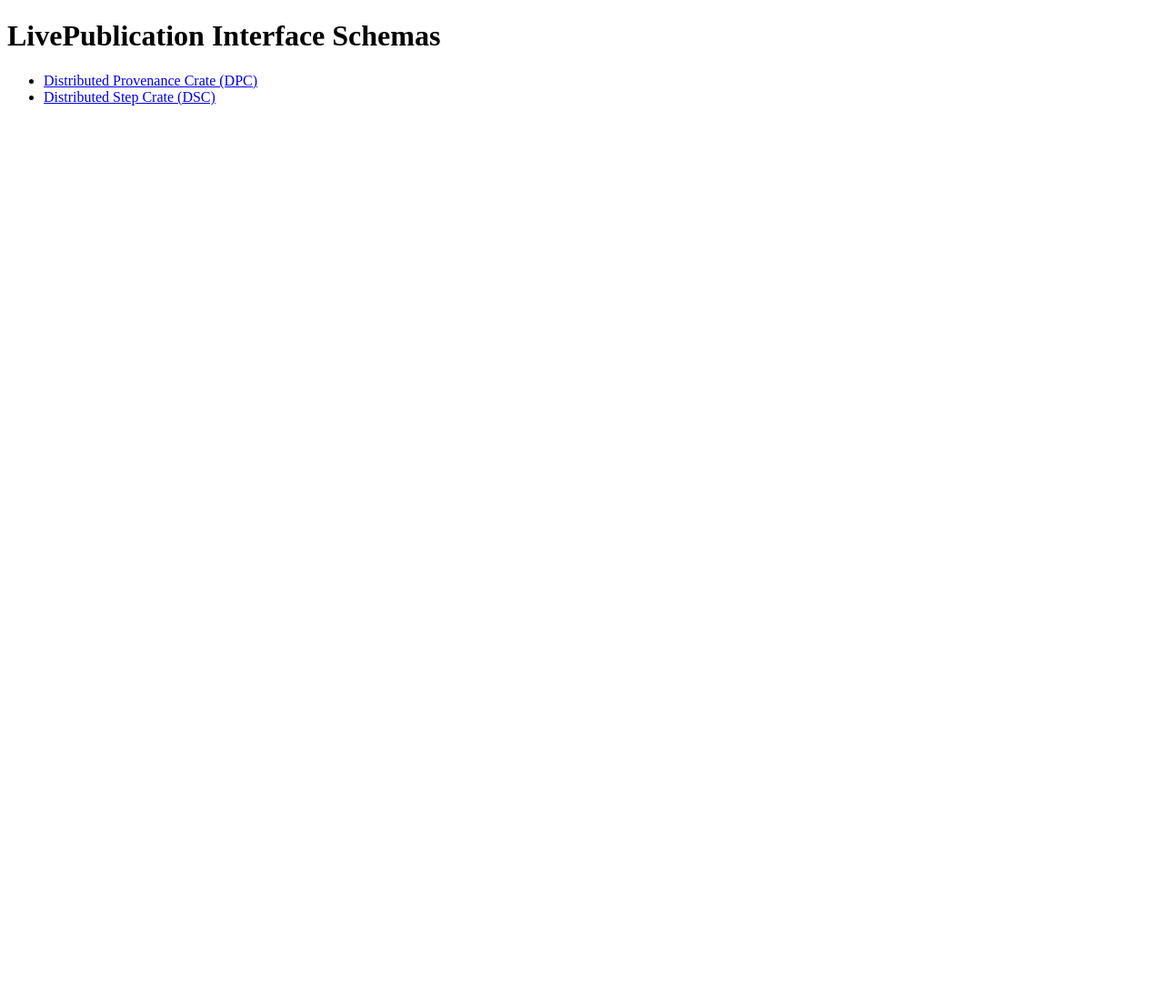
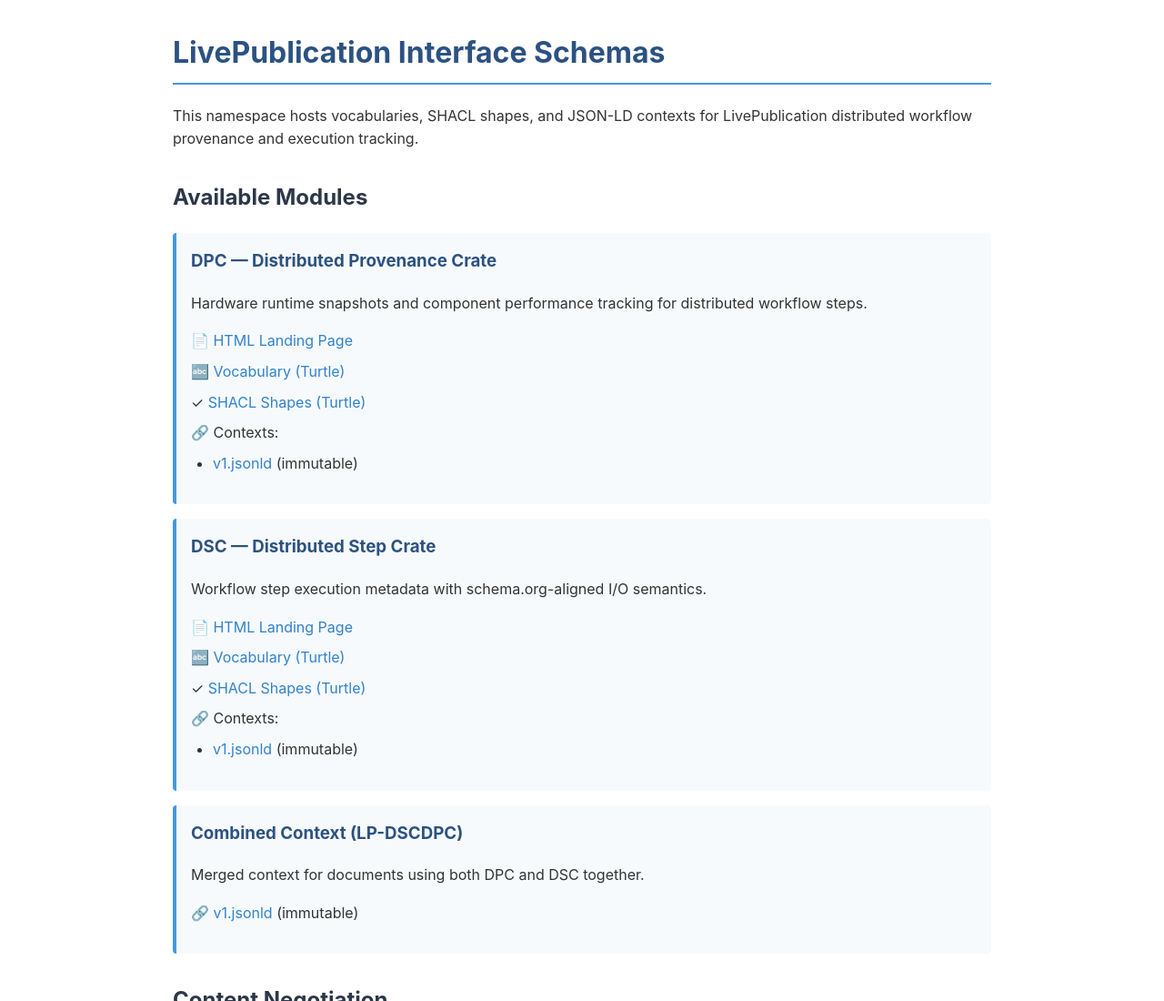
Before and after one commit to GusEllerm/livepub-interface-schemas, a plain HTML site: page interface-schemas/index.html in a window 1280 px wide. Shown: the top 1100 px of the page at 91% size. Before the commit the page ends 800 px from the top, so only its background shows below. Drawn offline with Linux system fonts and the light colour scheme.

Commit message:
docs: add public catalog and publishing guide
- Create comprehensive interface-schemas/index.html catalog
  * Lists all modules: DPC, DSC, LP-DSCDPC combined
  * Links to HTML landing pages, vocabularies, shapes, contexts
  * Documents content negotiation support
  * Styled with CSS for readability

- Add PUBLISHING.md with versioning and deployment guide
  * URL structure and patterns documented
  * Immutable context versioning policy
  * Module addition checklist
  * Content negotiation requirements
  * Production deployment configuration examples
  * w3id integration documented

Resolves: Public-facing documentation for interface-schemas modules

```diff
--- a/interface-schemas/index.html
+++ b/interface-schemas/index.html
@@ -1,8 +1,118 @@
 <!doctype html>
-<meta charset="utf-8">
-<title>LivePublication Interface Schemas</title>
-<h1>LivePublication Interface Schemas</h1>
-<ul>
-  <li><a href="/interface-schemas/dpc/">Distributed Provenance Crate (DPC)</a></li>
-  <li><a href="/interface-schemas/dsc/">Distributed Step Crate (DSC)</a></li>
-</ul>
+<html lang="en">
+<head>
+  <meta charset="utf-8">
+  <meta name="viewport" content="width=device-width, initial-scale=1">
+  <meta name="author" content="Augustus Ellerm">
+  <title>LivePublication Interface Schemas</title>
+  <style>
+    body {
+      font-family: -apple-system, BlinkMacSystemFont, "Segoe UI", Roboto, "Helvetica Neue", Arial, sans-serif;
+      max-width: 900px;
+      margin: 2rem auto;
+      padding: 0 1rem;
+      line-height: 1.6;
+      color: #333;
+    }
+    h1 { color: #2c5282; border-bottom: 2px solid #4299e1; padding-bottom: 0.5rem; }
+    h2 { color: #2d3748; margin-top: 2rem; }
+    .module {
+      background: #f7fafc;
+      border-left: 4px solid #4299e1;
+      padding: 1rem;
+      margin: 1rem 0;
+      border-radius: 4px;
+    }
+    .module h3 { margin-top: 0; color: #2c5282; }
+    ul { list-style: none; padding-left: 0; }
+    li { margin: 0.5rem 0; }
+    a { color: #3182ce; text-decoration: none; }
+    a:hover { text-decoration: underline; }
+    code {
+      background: #edf2f7;
+      padding: 0.2rem 0.4rem;
+      border-radius: 3px;
+      font-size: 0.9em;
+    }
+    footer {
+      margin-top: 3rem;
+      padding-top: 1rem;
+      border-top: 1px solid #e2e8f0;
+      font-size: 0.9em;
+      color: #718096;
+    }
+  </style>
+</head>
+<body>
+  <h1>LivePublication Interface Schemas</h1>
+
+  <p>
+    This namespace hosts vocabularies, SHACL shapes, and JSON-LD contexts for
+    LivePublication distributed workflow provenance and execution tracking.
+  </p>
+
+  <h2>Available Modules</h2>
+
+  <div class="module">
+    <h3>DPC — Distributed Provenance Crate</h3>
+    <p>Hardware runtime snapshots and component performance tracking for distributed workflow steps.</p>
+    <ul>
+      <li>📄 <a href="./dpc/">HTML Landing Page</a></li>
+      <li>🔤 <a href="./dpc/terms.ttl">Vocabulary (Turtle)</a></li>
+      <li>✓ <a href="./dpc/shapes.ttl">SHACL Shapes (Turtle)</a></li>
+      <li>🔗 Contexts:
+        <ul style="padding-left: 1.5rem; list-style: disc;">
+          <li><a href="./dpc/contexts/v1.jsonld">v1.jsonld</a> (immutable)</li>
+        </ul>
+      </li>
+    </ul>
+  </div>
+
+  <div class="module">
+    <h3>DSC — Distributed Step Crate</h3>
+    <p>Workflow step execution metadata with schema.org-aligned I/O semantics.</p>
+    <ul>
+      <li>📄 <a href="./dsc/">HTML Landing Page</a></li>
+      <li>🔤 <a href="./dsc/terms.ttl">Vocabulary (Turtle)</a></li>
+      <li>✓ <a href="./dsc/shapes.ttl">SHACL Shapes (Turtle)</a></li>
+      <li>🔗 Contexts:
+        <ul style="padding-left: 1.5rem; list-style: disc;">
+          <li><a href="./dsc/contexts/v1.jsonld">v1.jsonld</a> (immutable)</li>
+        </ul>
+      </li>
+    </ul>
+  </div>
+
+  <div class="module">
+    <h3>Combined Context (LP-DSCDPC)</h3>
+    <p>Merged context for documents using both DPC and DSC together.</p>
+    <ul>
+      <li>🔗 <a href="./contexts/lp-dscdpc/v1.jsonld">v1.jsonld</a> (immutable)</li>
+    </ul>
+  </div>
+
+  <h2>Content Negotiation</h2>
+  <p>
+    Module base URLs (e.g., <code>/interface-schemas/dpc</code>) support content negotiation:
+  </p>
+  <ul>
+    <li><strong>HTML</strong> (default): Human-readable landing page</li>
+    <li><strong>Turtle</strong> (<code>Accept: text/turtle</code>): Machine-readable vocabulary</li>
+  </ul>
+
+  <h2>Publishing &amp; Versioning</h2>
+  <p>
+    See <a href="https://github.com/GusEllerm/livepub-interface-schemas/blob/main/PUBLISHING.md">PUBLISHING.md</a>
+    for details on adding modules, versioning contexts, and deployment policies.
+  </p>
+
+  <footer>
+    <p>
+      <strong>Maintainer:</strong> Augustus Ellerm
+      (<a href="mailto:ael854@aucklanduni.ac.nz">ael854@aucklanduni.ac.nz</a>)<br>
+      <strong>License:</strong> <a href="https://creativecommons.org/licenses/by/4.0/">CC BY 4.0</a><br>
+      <strong>Repository:</strong> <a href="https://github.com/GusEllerm/livepub-interface-schemas">GitHub</a>
+    </p>
+  </footer>
+</body>
+</html>
```
Also changed, not shown: 1 other file.
